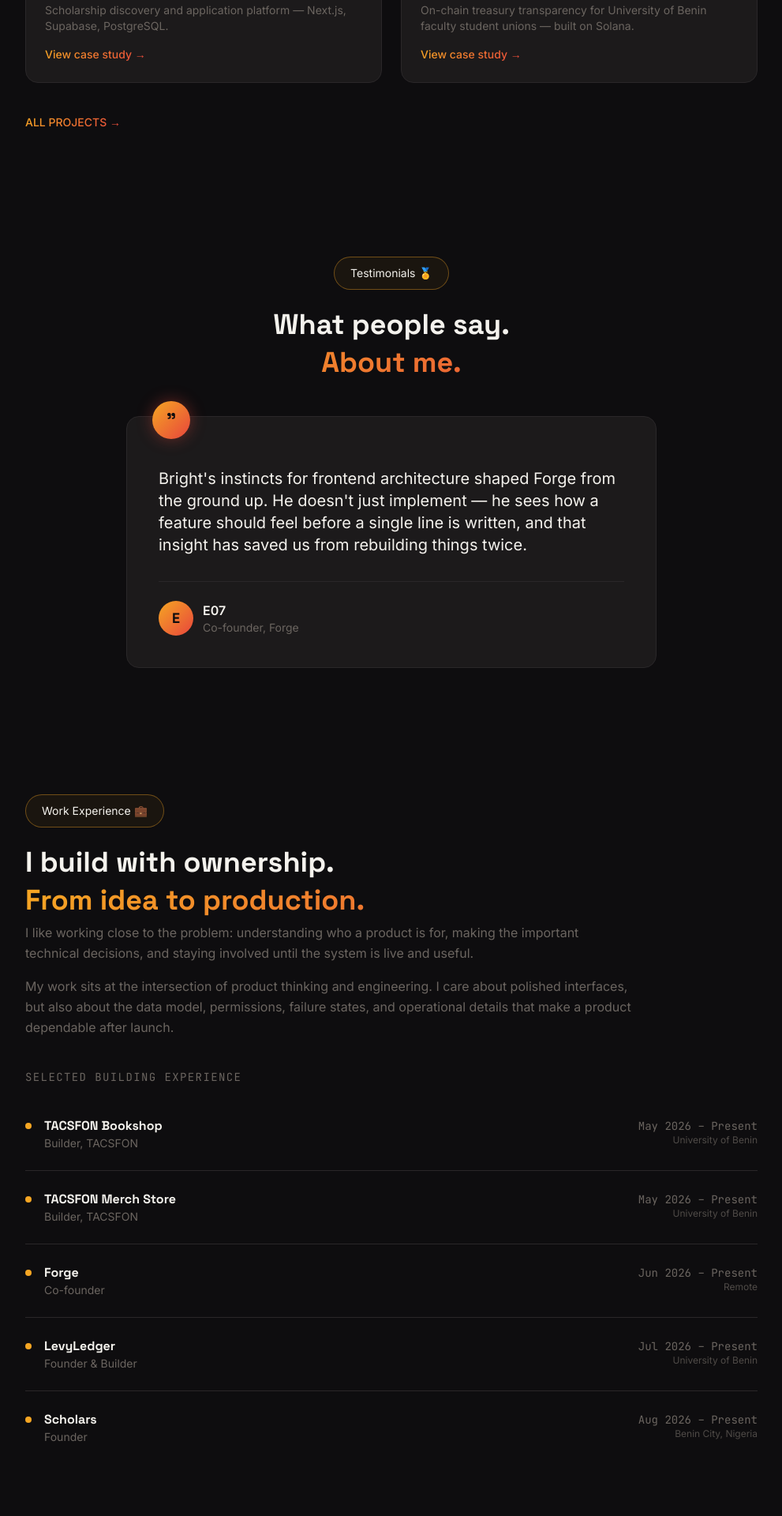
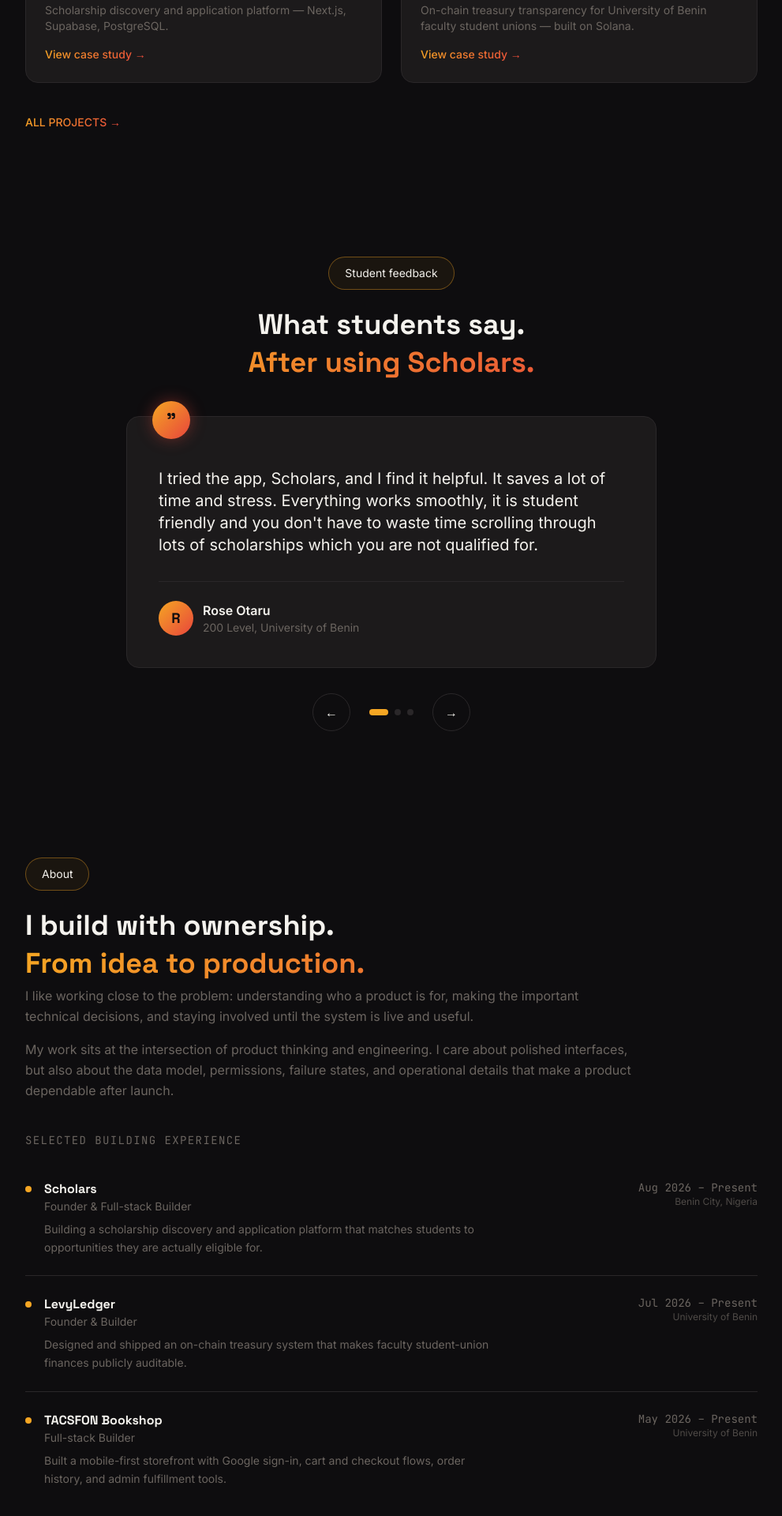
Before and after one commit to ImperioKDB/Bright.ng, a Next.js app: page / in a window 1280 px wide. Shown: the part 1843-3763 px from the top of the page at 79% size, without its empty margins (144-1135 px from the left). Built offline with nearby package versions, Linux system fonts and the light colour scheme.

Commit message:
refactor: focus portfolio on shipped product work

```diff
--- a/app/layout.tsx
+++ b/app/layout.tsx
@@ -4,11 +4,11 @@ import "./globals.css";
 export const metadata: Metadata = {
   title: "Bright — Full-stack Developer",
   description:
-    "Software Engineering student at UNIBEN building full-stack SaaS, e-commerce, and EdTech products for real users across Nigerian markets.",
+    "Bright is a full-stack developer and Software Engineering student at UNIBEN building Scholars and useful products for real users.",
   openGraph: {
     title: "Bright — Full-stack Developer",
     description:
-      "Full-stack developer building SaaS, e-commerce, and EdTech products from concept to production.",
+      "Full-stack developer building products that have to work outside the demo.",
     url: "https://brightng.vercel.app",
     siteName: "Bright",
     type: "website",
@@ -17,7 +17,7 @@ export const metadata: Metadata = {
     card: "summary_large_image",
     title: "Bright — Full-stack Developer",
     description:
-      "Full-stack developer building SaaS, e-commerce, and EdTech products from concept to production.",
+      "Full-stack developer building products that have to work outside the demo.",
   },
 };
 
--- a/app/opengraph-image.tsx
+++ b/app/opengraph-image.tsx
@@ -37,10 +37,10 @@ export default async function OpengraphImage() {
           BRIGHT.NG
         </div>
         <div style={{ display: "flex", fontSize: 64, color: "#F4F2ED", fontWeight: 700, lineHeight: 1.1, maxWidth: "950px" }}>
-          Full-stack developer building SaaS, e-commerce, and EdTech products.
+          Full-stack developer building products that have to work outside the demo.
         </div>
         <div style={{ display: "flex", fontSize: 28, color: "#6B6560", marginTop: 32 }}>
-          100-level Software Engineering student — UNIBEN, Nigeria
+          Building Scholars and useful products — UNIBEN, Nigeria
         </div>
       </div>
     ),
--- a/components/Footer.tsx
+++ b/components/Footer.tsx
@@ -28,7 +28,7 @@ export default function Footer() {
     >
       <div className="text-center mb-12">
         <h2 className="font-display text-3xl md:text-5xl font-bold mb-6 text-text">
-          Have a project<br />in mind?
+          Building something<br />real?
         </h2>
         <p className="text-muted max-w-xl mx-auto leading-relaxed mb-6">
           Tell me what you&apos;re building, what is currently stuck, and where
@@ -71,8 +71,8 @@ export default function Footer() {
             BRIGHT
           </p>
           <p className="text-sm text-muted max-w-md mx-auto">
-            Full-stack developer building Scholars and other useful products
-            from concept to production.
+            Full-stack developer building products that have to work outside
+            the demo.
           </p>
         </div>
 
@@ -104,7 +104,7 @@ export default function Footer() {
           <div>
             <p className="text-xs uppercase tracking-widest text-muted mb-4 font-mono">Status</p>
             <div className="flex flex-col gap-2 text-sm text-muted">
-              <span>100-level, UNIBEN</span>
+              <span>Software Engineering · UNIBEN</span>
               <span>Benin City, Nigeria</span>
             </div>
           </div>
--- a/components/ProjectsGrid.tsx
+++ b/components/ProjectsGrid.tsx
@@ -22,13 +22,13 @@ export default function ProjectsGrid() {
       className="px-6 md:px-12 max-w-5xl mx-auto py-20 text-center md:text-left"
     >
       <div className="flex justify-center md:justify-start">
-        <PillBadge className="mb-6">My Works 🤩</PillBadge>
+        <PillBadge className="mb-6">Selected work</PillBadge>
       </div>
       <h2 className="font-display text-3xl md:text-4xl font-bold mb-2 text-text">
-        Projects I've worked on.
+        Products I&apos;ve actually shipped.
       </h2>
       <h2 className="font-display text-3xl md:text-4xl font-bold mb-10 bg-accent-gradient bg-clip-text text-transparent">
-        At a glance.
+        Beyond the demo.
       </h2>
 
       <motion.div
--- a/components/Testimonials.tsx
+++ b/components/Testimonials.tsx
@@ -8,9 +8,21 @@ import PillBadge from "@/components/PillBadge";
 const testimonials = [
   {
     quote:
-      "Bright's instincts for frontend architecture shaped Forge from the ground up. He doesn't just implement — he sees how a feature should feel before a single line is written, and that insight has saved us from rebuilding things twice.",
-    name: "E07",
-    role: "Co-founder, Forge",
+      "I tried the app, Scholars, and I find it helpful. It saves a lot of time and stress. Everything works smoothly, it is student friendly and you don't have to waste time scrolling through lots of scholarships which you are not qualified for.",
+    name: "Rose Otaru",
+    role: "200 Level, University of Benin",
+  },
+  {
+    quote:
+      "It's a very good app. It is easy to operate and it saves one the stress of having to search on sites and make long research on scholarship requirements.",
+    name: "Gold Olawole",
+    role: "200 Level, Federal University of Technology, Akure",
+  },
+  {
+    quote:
+      "I love Scholars. What I love is that it matches you to opportunities according to your portfolio.",
+    name: "Esther Olawole",
+    role: "Miva University",
   },
 ];
 
@@ -33,13 +45,13 @@ export default function Testimonials() {
       className="px-6 md:px-12 max-w-3xl mx-auto py-20"
     >
       <div className="flex justify-center">
-        <PillBadge className="mb-6">Testimonials 🏅</PillBadge>
+        <PillBadge className="mb-6">Student feedback</PillBadge>
       </div>
       <h2 className="font-display text-3xl md:text-4xl font-bold mb-2 text-text text-center">
-        What people say.
+        What students say.
       </h2>
       <h2 className="font-display text-3xl md:text-4xl font-bold mb-12 bg-accent-gradient bg-clip-text text-transparent text-center">
-        About me.
+        After using Scholars.
       </h2>
 
       <AnimatePresence mode="wait">
--- a/components/Timeline.tsx
+++ b/components/Timeline.tsx
@@ -16,7 +16,7 @@ export default function Timeline() {
       className="px-6 md:px-12 max-w-5xl mx-auto py-20"
     >
       <div className="flex justify-center md:justify-start">
-        <PillBadge className="mb-6">Work Experience 💼</PillBadge>
+        <PillBadge className="mb-6">About</PillBadge>
       </div>
 
       <h2 className="font-display text-3xl md:text-4xl font-bold mb-2 text-text text-center md:text-left">
@@ -55,10 +55,11 @@ export default function Timeline() {
             className="flex items-start gap-4 py-6 border-b border-edge last:border-b-0"
           >
             <div className="w-2 h-2 rounded-full bg-accent mt-2 flex-shrink-0" />
-            <div className="flex-1 flex flex-col md:flex-row md:items-baseline md:justify-between gap-1">
+            <div className="flex-1 flex flex-col md:flex-row md:items-start md:justify-between gap-3">
               <div>
                 <h3 className="font-display font-semibold text-text">{exp.company}</h3>
                 <p className="text-muted text-sm">{exp.role}</p>
+                <p className="text-muted text-sm leading-relaxed max-w-xl mt-2">{exp.description}</p>
               </div>
               <div className="text-left md:text-right">
                 <p className="text-sm text-muted font-mono whitespace-nowrap">
--- a/data/experience.ts
+++ b/data/experience.ts
@@ -4,29 +4,18 @@ export interface Experience {
   location: string;
   startDate: string;
   endDate: string;
+  description: string;
 }
 
 export const experience: Experience[] = [
   {
-    company: "TACSFON Bookshop",
-    role: "Builder, TACSFON",
-    location: "University of Benin",
-    startDate: "May 2026",
+    company: "Scholars",
+    role: "Founder & Full-stack Builder",
+    location: "Benin City, Nigeria",
+    startDate: "Aug 2026",
     endDate: "Present",
-  },
-  {
-    company: "TACSFON Merch Store",
-    role: "Builder, TACSFON",
-    location: "University of Benin",
-    startDate: "May 2026",
-    endDate: "Present",
-  },
-  {
-    company: "Forge",
-    role: "Co-founder",
-    location: "Remote",
-    startDate: "Jun 2026",
-    endDate: "Present",
+    description:
+      "Building a scholarship discovery and application platform that matches students to opportunities they are actually eligible for.",
   },
   {
     company: "LevyLedger",
@@ -34,12 +23,16 @@ export const experience: Experience[] = [
     location: "University of Benin",
     startDate: "Jul 2026",
     endDate: "Present",
+    description:
+      "Designed and shipped an on-chain treasury system that makes faculty student-union finances publicly auditable.",
   },
   {
-    company: "Scholars",
-    role: "Founder",
-    location: "Benin City, Nigeria",
-    startDate: "Aug 2026",
+    company: "TACSFON Bookshop",
+    role: "Full-stack Builder",
+    location: "University of Benin",
+    startDate: "May 2026",
     endDate: "Present",
+    description:
+      "Built a mobile-first storefront with Google sign-in, cart and checkout flows, order history, and admin fulfillment tools.",
   },
 ];
```
